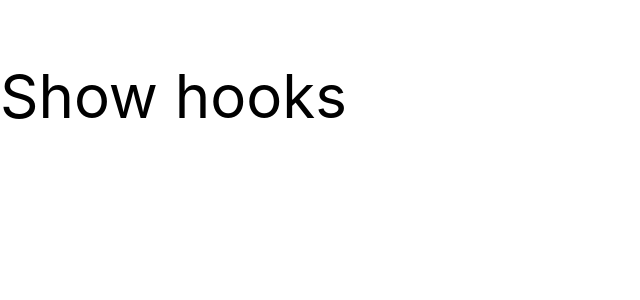
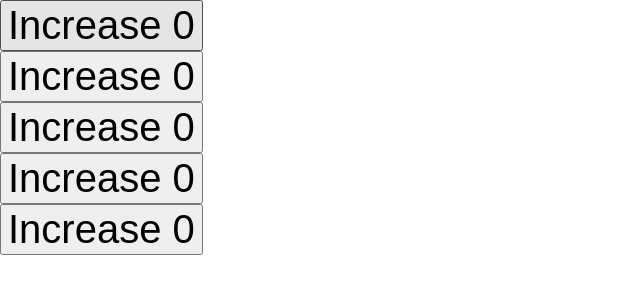
Before and after one commit to Gxelol/Learning-REACT, a React (Create React App) app in the folder learning-hooks/: page / in a window 1280 px wide. Shown: the top 300 px of the page, without its empty margins (0-640 px from the left). Built offline with nearby package versions, Linux system fonts and the light colour scheme.

Commit message:
Error Boundaries

```diff
--- a/learning-hooks/src/templates/App/index.jsx
+++ b/learning-hooks/src/templates/App/index.jsx
@@ -1,72 +1,74 @@
-import { useEffect, useLayoutEffect, useRef, useState } from 'react';
+import { useEffect, useState, Component } from 'react';
+import P from 'prop-types';
 
-export const ReactHooks = () => {
-  console.log('%cCHILD RENDER STARTING...', 'color: #36c236');
-
-  // Lazy Initializer #1
-  const [state1, setState1] = useState(() => {
-    const state = new Date().toLocaleDateString();
-    console.log('%cState Lazy initializer - (useState + InitialValue) = ' + state, 'color: #36c236');
-    return state;
-  });
-  const renders = useRef(0);
-
-  useEffect(() => {
-    console.log('%cuseEffect (UPDATE state1) ' + state1, 'color: #ffed48');
-  }, [state1]);
-
-  useEffect(() => {
-    console.log('%cuseEffect -> No Dependencies', 'color: #ffed48');
-    renders.current += 1;
-
-    return () => {
-      console.log('%cuseEffect (Cleanup) -> No Dependencies', 'color: #ffed48');
-    };
-  });
-
-  useEffect(() => {
-    const listener = () => console.log('Listener...');
-    console.log('%cuseEffect -> Empty dependencies', 'color: #ffed48');
-
-    return () => {
-      console.log('%cuseEffect (Cleanup) -> Empty dependencies', 'color: #ffed48');
-    };
-  }, []);
-
-  useLayoutEffect(() => {
-    console.log('%cuseLayoutEffect', 'color: #ff3a6b');
-
-    return () => {
-      console.log('%cuseLayoutEffect (Cleanup)', 'color: #ff3a6b');
-    };
-  });
-
-  console.log('%cCHILD RENDER ' + renders.current + ' ENDING...', 'color: #36c236');
-  return (
-    <div onClick={() => setState1(new Date().toLocaleString('pt-br'))} style={{ fontSize: '60px' }}>
-      State: {state1}
-    </div>
-  );
+const style = {
+  style: {
+    fontSize: '40px',
+  },
 };
 
+class MyErrorBoundary extends Component {
+  constructor(props) {
+    super(props);
+    this.state = { hasError: false };
+  }
+
+  static getDerivedStateFromError(error) {
+    // Updates the state so that the next render will show the alternate UI.
+    return { hasError: true };
+  }
+
+  componentDidCatch(error, errorInfo) {
+    // You can also log the bug to a bug reporting service
+    // console.log(error, errorInfo);
+  }
+
+  render() {
+    if (this.state.hasError) {
+      // You can render whatever alternative UI
+      return <h1>Something went wrong</h1>;
+    }
+
+    return this.props.children;
+  }
+}
+
+const ThrowError = () => {
+  const [counter, setCounter] = useState(0);
+
+  useEffect (() => {
+    if(counter > 3) {
+      throw new Error('BAD ERROR');
+    }
+  }, [counter])
+
+  return <div>
+    <button {...style} onClick={() => setCounter((s) => s + 1)}>Increase {counter}</button>
+  </div>
+}
+
 export const App = () => {
-  const renders = useRef(0);
+  return (
+    <div >
+      <MyErrorBoundary>
+          <ThrowError />
+      </MyErrorBoundary>
+      <MyErrorBoundary>
+          <ThrowError />
+      </MyErrorBoundary>
+      <MyErrorBoundary>
+          <ThrowError />
+      </MyErrorBoundary>
+      <MyErrorBoundary>
+          <ThrowError />
+      </MyErrorBoundary>
+      <MyErrorBoundary>
+          <ThrowError />
+      </MyErrorBoundary>
+    </div>
+  )
+}
 
-  useEffect(() => {
-    renders.current += 1;
-  });
-
-  console.log(`%cPARENT RENDER ${renders.current} STARTING...`, 'color: #36c236');
-  const [show, setShow] = useState(false);
-  console.log('%cState Initializer - (useState + InitialValue) = ' + show, 'color: #36c236');
-  console.log(`%cPARENT RENDER ${renders.current} ENDING...`, 'color: #36c236');
-
-  return (
-    <div>
-      <p style={{ fontSize: '60px' }} onClick={() => setShow((s) => !s)}>
-        Show hooks
-      </p>
-      {show && <ReactHooks />}
-    </div>
-  );
-};
+MyErrorBoundary.propTypes = {
+  children: P.node,
+}
```
